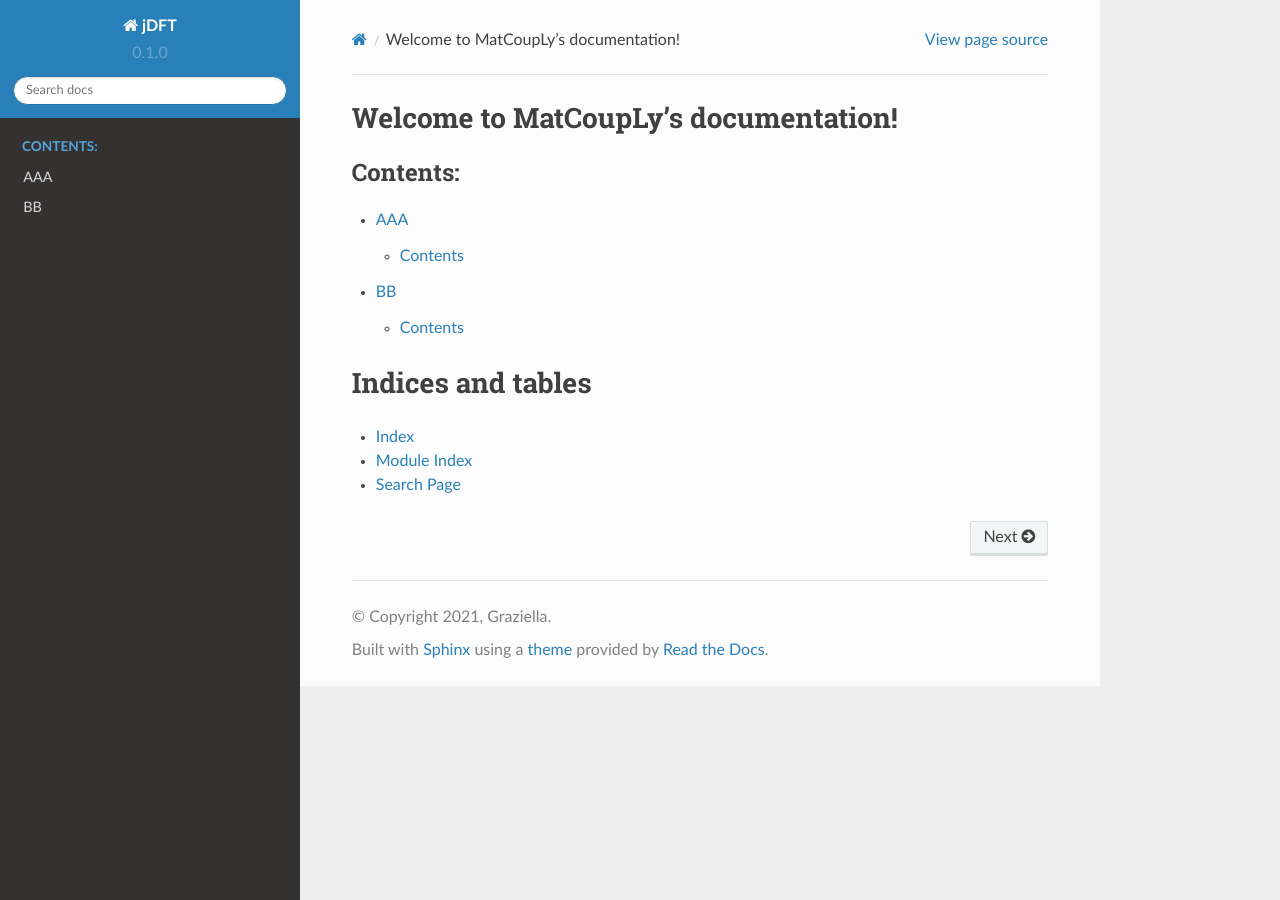
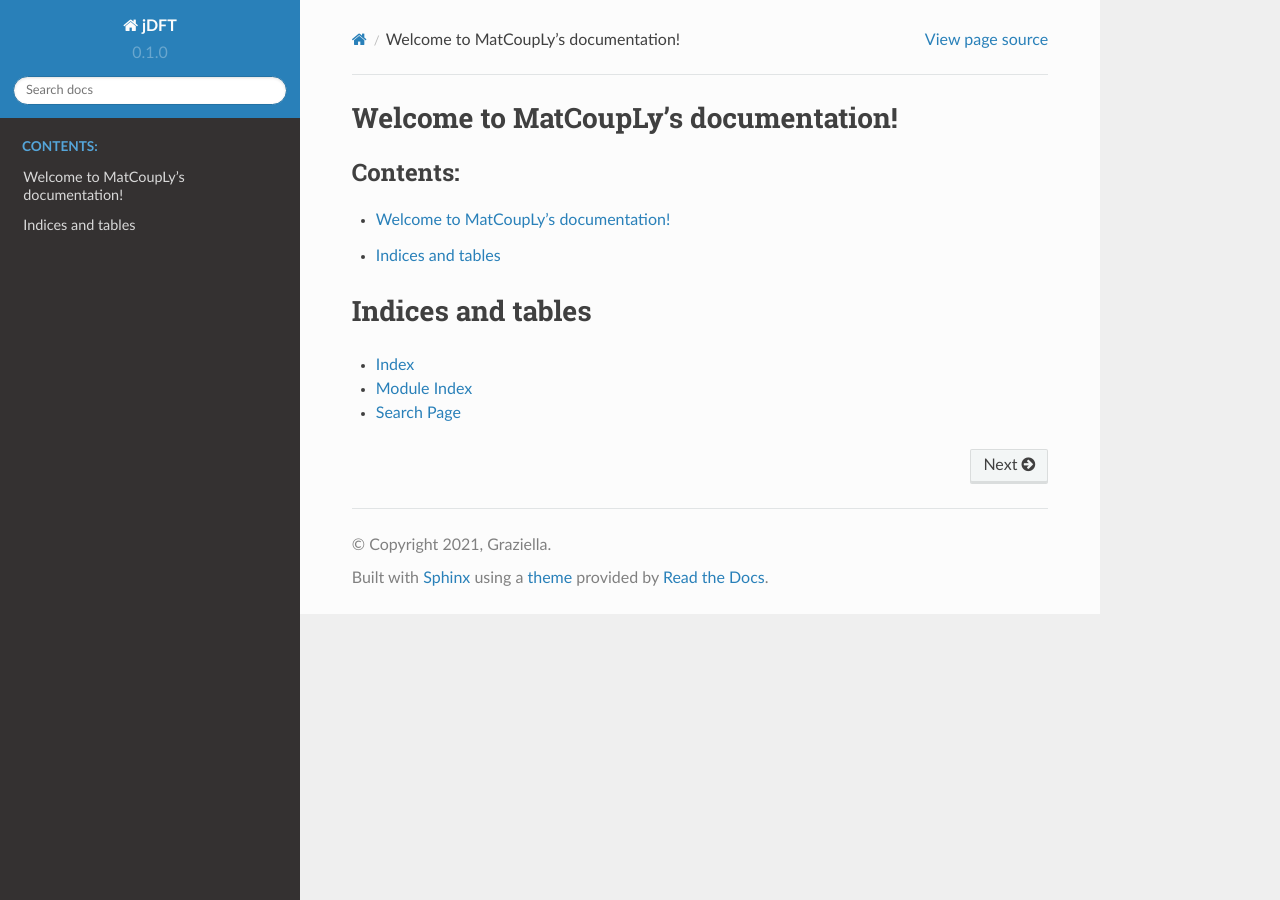
Before and after one commit to AgungDanuWijaya/jDFT, a Sphinx documentation site: the page built from docs/source/index.rst, in a window 1280 px wide. Built offline with Sphinx 7.4.7 and the Read the Docs theme 2.0.0, drawn with Linux system fonts in a browser that asks for light colours; pages that are not in the unit, such as notebooks, are missing from menus; part of the change alters nothing that is shown.

```diff
--- a/docs/source/api.rst
+++ b/docs/source/api.rst
@@ -1,44 +1,30 @@
-AAA
-===================================
+.. MatCoupLy documentation master file, created by
+   sphinx-quickstart on Mon Nov  8 07:01:22 2021.
+   You can adapt this file completely to your liking, but it should at least
+   contain the root `toctree` directive.
 
-**jDFT** (/lu'make/) is a Python library for cooks and food lovers
-that creates recipes mixing random ingredients.
-It pulls data from the `Open Food Facts database <https://world.openfoodfacts.org/>`_
-and offers a *simple* and *intuitive* API.
-
-Check out the :doc:`usage` section for further information, including
-how to :ref:`installation` the project.
-
-.. note::
-
-   This project is under active development.
-
-Contents
---------
+Welcome to MatCoupLy's documentation!
+=====================================
 
 .. toctree::
+   :maxdepth: 2
+   :caption: Contents:
 
-   Installation
-   Example
+   about_matcouply
+   installation
+   coupled_matrix_factorization
+   optimization
+   auto_examples/index
+   notebooks/index
+   api
+   contributing
+   references
 
-BB
-===================================
-**jDFT** (/lu'make/) is a Python library for cooks and food lovers
-that creates recipes mixing random ingredients.
-It pulls data from the `Open Food Facts database <https://world.openfoodfacts.org/>`_
-and offers a *simple* and *intuitive* API.
 
-Check out the :doc:`usage` section for further information, including
-how to :ref:`installation` the project.
 
-.. note::
+Indices and tables
+==================
 
-   This project is under active development.
-
-Contents
---------
-
-.. toctree::
-
-   Installation
-   Example
+* :ref:`genindex`
+* :ref:`modindex`
+* :ref:`search`
```
